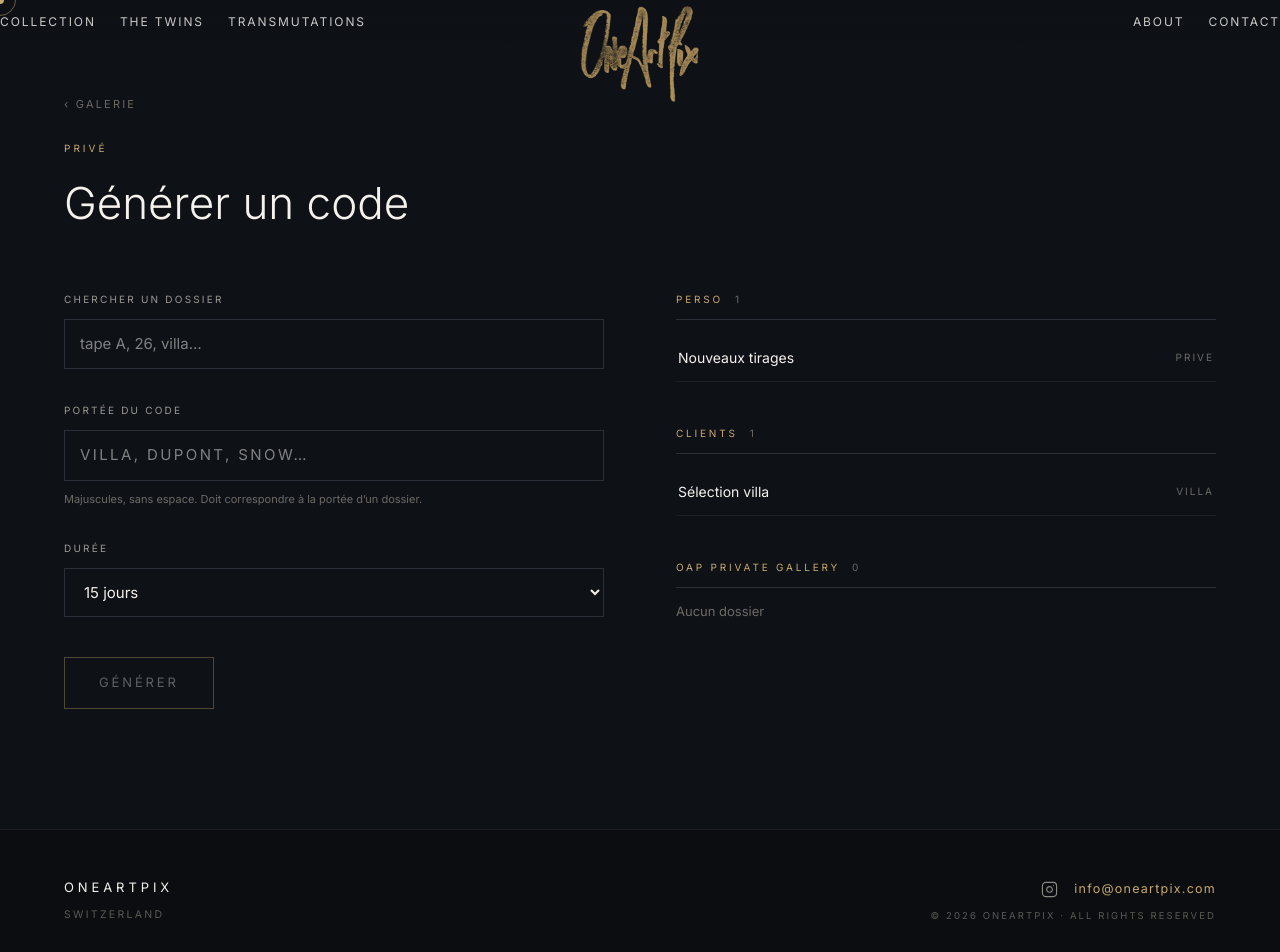
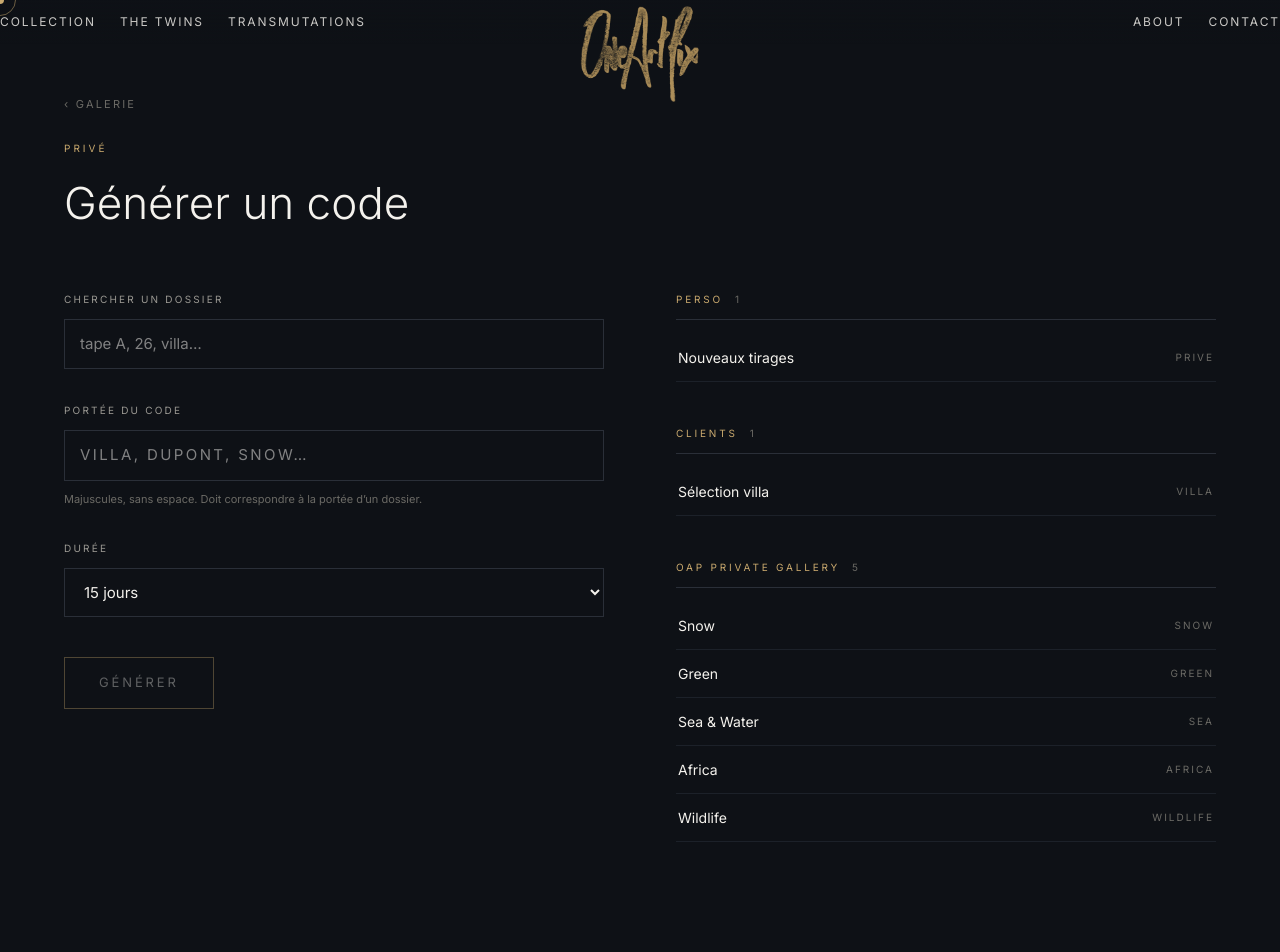
Before and after one commit to BCMED74/oneartpix-v2, a Next.js app: page /private/admin in a window 1280 px wide. Shown: the top 952 px of the page. Built offline with nearby package versions, Linux system fonts and the light colour scheme.

Commit message:
feat: reserve theme folders

```diff
--- a/src/data/private.ts
+++ b/src/data/private.ts
@@ -3,7 +3,7 @@
    Images : public/private-photos/<slug>/
 
    scope  = la portée qui donne accès à ce dossier
-   family = theme (thématiques) | client | perso
+   family = theme (The Reserve) | client | perso
    ============================================================ */
 
 export type PrivatePhoto = {
@@ -25,6 +25,8 @@ export type PrivateFolder = {
 /* === LES DOSSIERS === */
 
 export const privateFolders: PrivateFolder[] = [
+
+  /* --- PERSO --- */
   {
     slug: "nouveaux-tirages",
     title: "Nouveaux tirages",
@@ -38,6 +40,8 @@ export const privateFolders: PrivateFolder[] = [
       { src: "/private-photos/nouveaux-tirages/03.webp", title: "Sans titre 03" },
     ],
   },
+
+  /* --- CLIENTS --- */
   {
     slug: "selection-villa",
     title: "Sélection villa",
@@ -48,6 +52,73 @@ export const privateFolders: PrivateFolder[] = [
     photos: [
       { src: "/private-photos/selection-villa/01.webp", title: "Proposition 01", note: "Plexi 120 cm" },
       { src: "/private-photos/selection-villa/02.webp", title: "Proposition 02" },
+    ],
+  },
+
+  /* --- THE RESERVE (thématiques) --- */
+  {
+    slug: "snow",
+    title: "Snow",
+    subtitle: "Silence · altitude",
+    scope: "SNOW",
+    family: "theme",
+    cover: "/private-photos/snow/01.webp",
+    photos: [
+      { src: "/private-photos/snow/01.webp", title: "Snow 01" },
+      { src: "/private-photos/snow/02.webp", title: "Snow 02" },
+      { src: "/private-photos/snow/03.webp", title: "Snow 03" },
+    ],
+  },
+  {
+    slug: "green",
+    title: "Green",
+    subtitle: "Forêts · canopées",
+    scope: "GREEN",
+    family: "theme",
+    cover: "/private-photos/green/01.webp",
+    photos: [
+      { src: "/private-photos/green/01.webp", title: "Green 01" },
+      { src: "/private-photos/green/02.webp", title: "Green 02" },
+      { src: "/private-photos/green/03.webp", title: "Green 03" },
+    ],
+  },
+  {
+    slug: "sea-water",
+    title: "Sea & Water",
+    subtitle: "Mouvement · surface",
+    scope: "SEA",
+    family: "theme",
+    cover: "/private-photos/sea-water/01.webp",
+    photos: [
+      { src: "/private-photos/sea-water/01.webp", title: "Sea 01" },
+      { src: "/private-photos/sea-water/02.webp", title: "Sea 02" },
+      { src: "/private-photos/sea-water/03.webp", title: "Sea 03" },
+    ],
+  },
+  {
+    slug: "africa",
+    title: "Africa",
+    subtitle: "Lumière · immensité",
+    scope: "AFRICA",
+    family: "theme",
+    cover: "/private-photos/africa/01.webp",
+    photos: [
+      { src: "/private-photos/africa/01.webp", title: "Africa 01" },
+      { src: "/private-photos/africa/02.webp", title: "Africa 02" },
+      { src: "/private-photos/africa/03.webp", title: "Africa 03" },
+    ],
+  },
+  {
+    slug: "wildlife",
+    title: "Wildlife",
+    subtitle: "Regards · présence",
+    scope: "WILDLIFE",
+    family: "theme",
+    cover: "/private-photos/wildlife/01.webp",
+    photos: [
+      { src: "/private-photos/wildlife/01.webp", title: "Wildlife 01" },
+      { src: "/private-photos/wildlife/02.webp", title: "Wildlife 02" },
+      { src: "/private-photos/wildlife/03.webp", title: "Wildlife 03" },
     ],
   },
 ];
@@ -61,3 +132,8 @@ export function getPrivateFolder(slug: string): PrivateFolder | undefined {
 export function allScopes(): string[] {
   return Array.from(new Set(privateFolders.map((f) => f.scope))).sort();
 }
+
+/* Les thématiques visibles publiquement sur The Reserve. */
+export function themeFolders(): PrivateFolder[] {
+  return privateFolders.filter((f) => f.family === "theme");
+}
```
